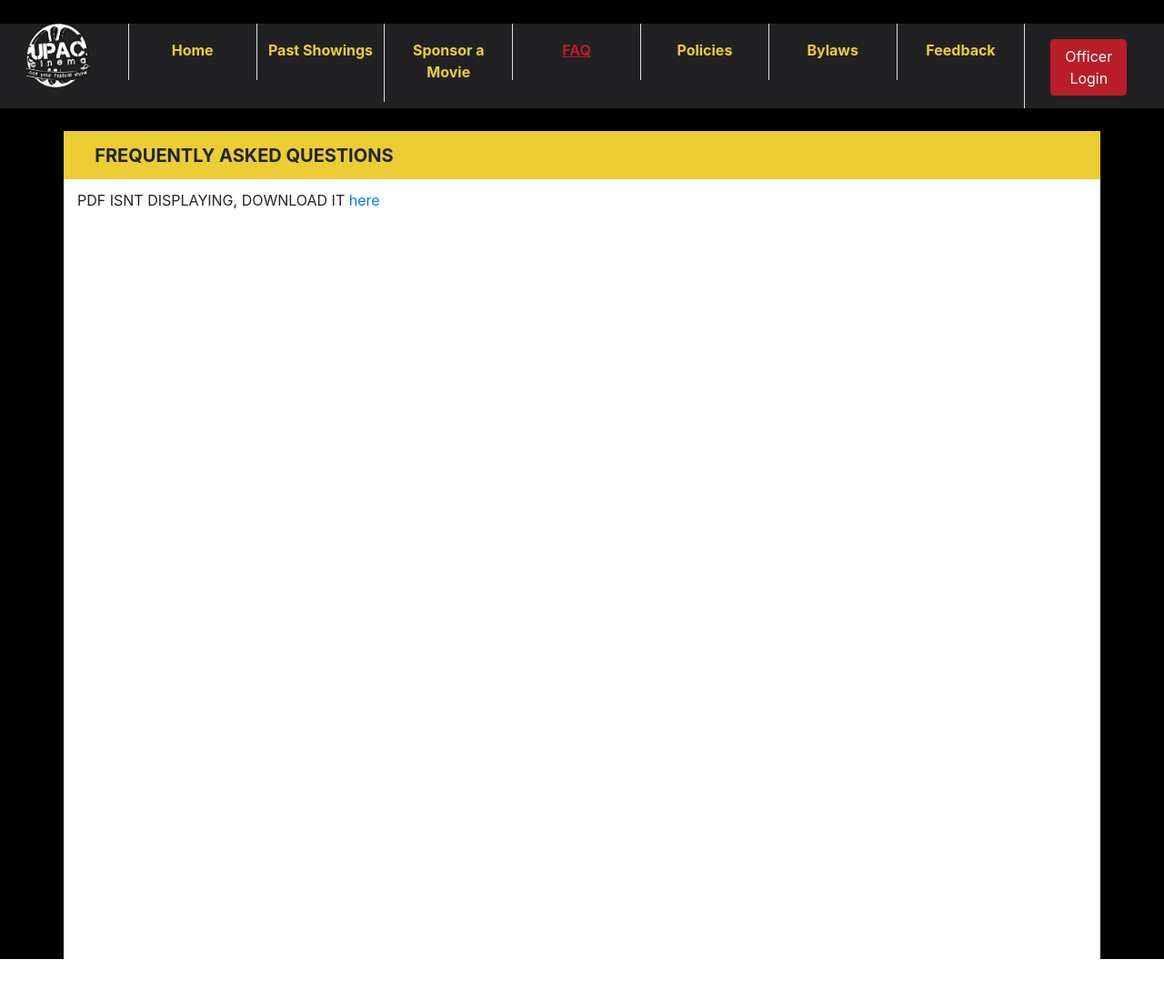
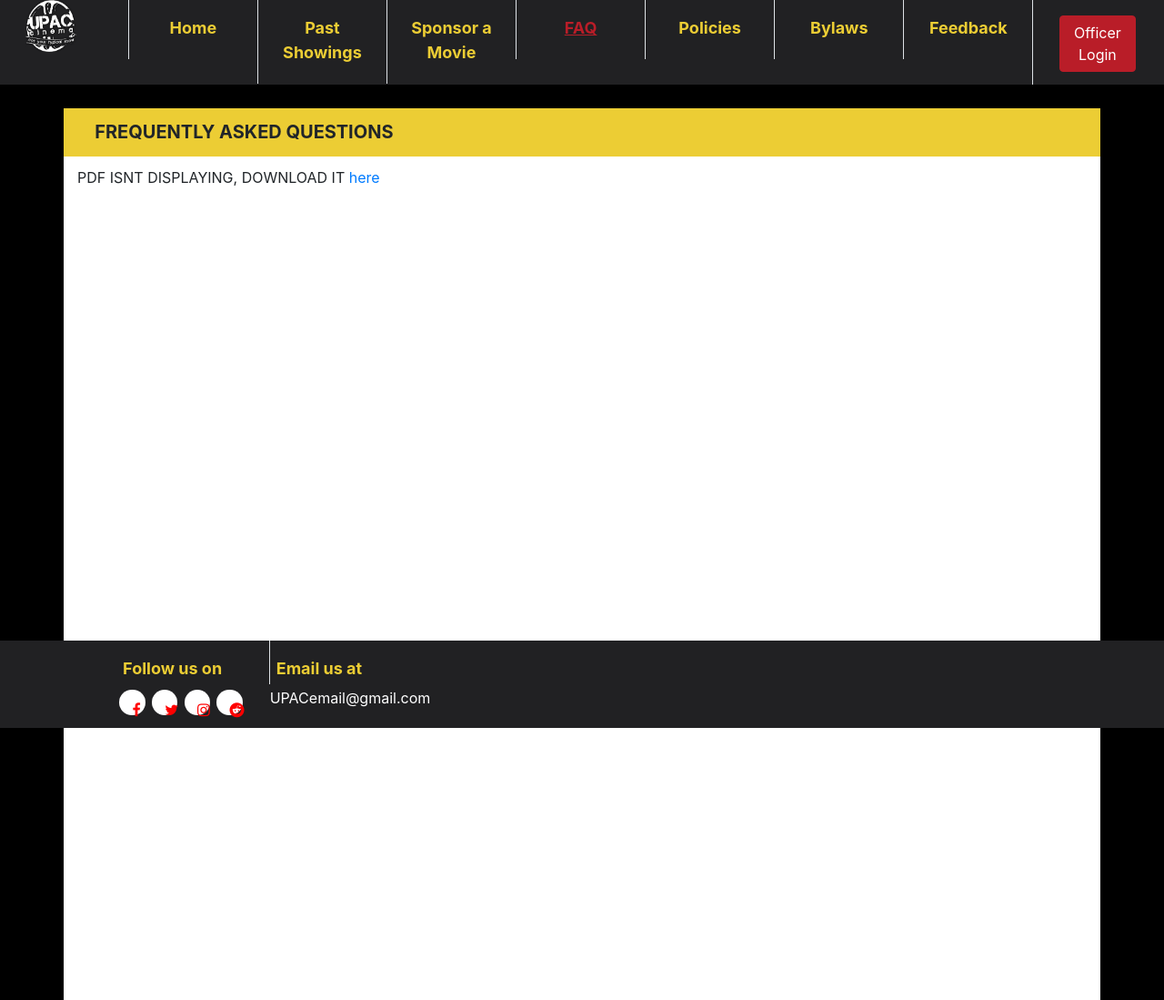
Before and after one commit to UPAC-Cinema/cinesite-backend, a Django app: page /about/faq/ in a window 1280 px wide. Shown: the whole page at 91% size. Before the commit the page ends 1054 px from the top, so only its background shows below. Run offline with Django 3.2, Linux system fonts and the light colour scheme; some libraries are stand-ins or nearby versions.

Commit message:
footer on backend code, minor css adjustments

```diff
--- a/SDD/SDD/settings.py
+++ b/SDD/SDD/settings.py
@@ -81,7 +81,7 @@ DATABASES = {
         'ENGINE': 'django.db.backends.postgresql',
         'NAME': 'movies_database',
         'USER': 'postgres',
-        'PASSWORD': 'eagleeye2108',
+	'PASSWORD': '2161',
         'HOST': '127.0.0.1',
         'PORT': '5432',
     }
--- a/SDD/static/styles.css
+++ b/SDD/static/styles.css
@@ -5,22 +5,23 @@ body {
 nav {
     list-style-type: none;
     margin-top: 0px;
-    margin-bottom: 2%;
+    margin-bottom: 0%;
     padding: 0;
     overflow: hidden;
     background-color: #212123;
 }
 
 nav img {
-    height: 50%;
-    width: 50%;
+    height: 40%;
+    width: 40%;
     margin-left: 20%;
     margin-right: 10%;
 }
 
 li {
+    list-style: none;
     float: left;
-    width: 11%;
+    width: 11.1%;
     height: 50%;
 }
 
@@ -31,8 +32,71 @@ li a {
   padding: 5% 5% 15%;
   margin-top: 10px;
   text-decoration: none;
-  font-size: 16px;
+  font-size: 18px;
   font-weight: bolder;
+}
+
+
+.footer {
+    position: fixed;
+    left: 0;
+    bottom: 0;
+    height: 12%;
+    width: 100%;
+    background-color: #212123;
+    color: white;
+    text-align: center;
+}
+
+li c {
+    display: block;
+    color: #ECCD34;
+    text-align: left;
+    padding: 5% 5%;
+    margin-top: 10px;
+    text-decoration: none;
+    font-size: 18px;
+    font-weight: bolder;
+}
+
+/* Social Media icons */
+.fa {
+    padding: 10%;
+    font-size: 10px;
+    width: 10%;
+    height: 50%;
+    text-align: center;
+    text-decoration: none;
+    margin: 2% 1%;
+    border-radius: 50%;
+}
+
+.fa:hover {
+    opacity: 0.7;
+}
+
+/* Facebook */
+.fa-facebook {
+    background: white;
+    color: red;
+}
+
+/* Instagram */
+.fa-instagram {
+    background: white;
+    color: red;
+}
+
+/* Twitter */
+.fa-twitter {
+    background: white;
+    color: red;
+}
+
+/* Reddit */
+.fa-reddit {
+    background: white;
+    color: red;
 }
 
 .carousel {
--- a/SDD/templates/bylaws.html
+++ b/SDD/templates/bylaws.html
@@ -15,7 +15,7 @@
         <nav id="nav-loader"></nav>
         {% include "nav_bar.html" %}
 
-        <div class="container margin_spaced"style="padding-bottom: 1%">
+        <div class="container margin_spaced"style="padding-bottom: 6.5%">
             <header class = header>
                 <div class="header-inner container">UPAC CINEMA BYLAWS</div>
             </header>
@@ -33,6 +33,10 @@
 
 		</div>
 
+        <!--Footer: do not remove-->
+        <div id="footer-loader"></div>
+        {% include "footer.html" %}
+
     	<!-- JS Stuff bootstrap says to include -->
         <script src="https://cdnjs.cloudflare.com/ajax/libs/popper.js/1.14.7/umd/popper.min.js" integrity="sha384-UO2eT0CpHqdSJQ6hJty5KVphtPhzWj9WO1clHTMGa3JDZwrnQq4sF86dIHNDz0W1" crossorigin="anonymous"></script>
     	<script src="https://stackpath.bootstrapcdn.com/bootstrap/4.3.1/js/bootstrap.min.js" integrity="sha384-JjSmVgyd0p3pXB1rRibZUAYoIIy6OrQ6VrjIEaFf/nJGzIxFDsf4x0xIM+B07jRM" crossorigin="anonymous"></script>
--- a/SDD/templates/faq.html
+++ b/SDD/templates/faq.html
@@ -15,7 +15,7 @@
         <nav id="nav-loader"></nav>
         {% include "nav_bar.html" %}
 
-        <div class="container margin_spaced"style="padding-bottom: 1%">
+        <div class="container margin_spaced"style="padding-bottom: 6.5%">
             <header class = header>
                 <div class="header-inner container">FREQUENTLY ASKED QUESTIONS</div>
             </header>
@@ -33,6 +33,10 @@
 
         </div>
 
+        <!--Footer: do not remove-->
+        <div id="footer-loader"></div>
+        {% include "footer.html" %}
+
         <!-- JS Stuff bootstrap says to include -->
         <script src="https://cdnjs.cloudflare.com/ajax/libs/popper.js/1.14.7/umd/popper.min.js" integrity="sha384-UO2eT0CpHqdSJQ6hJty5KVphtPhzWj9WO1clHTMGa3JDZwrnQq4sF86dIHNDz0W1" crossorigin="anonymous"></script>
         <script src="https://stackpath.bootstrapcdn.com/bootstrap/4.3.1/js/bootstrap.min.js" integrity="sha384-JjSmVgyd0p3pXB1rRibZUAYoIIy6OrQ6VrjIEaFf/nJGzIxFDsf4x0xIM+B07jRM" crossorigin="anonymous"></script>
--- a/SDD/templates/feedback.html
+++ b/SDD/templates/feedback.html
@@ -56,7 +56,7 @@
             </div>
         </div>
 
-        <div class="container margin_spaced">
+        <div class="container margin_spaced" style = "padding-bottom: 6.5%">
             <header class = header>
                 <div class="header-inner container">ANONYMOUS FEEDBACK</div>
             </header>
@@ -96,6 +96,10 @@
             </form>
         </div>
 
+        <!--Footer: do not remove-->
+        <div id="footer-loader"></div>
+        {% include "footer.html" %}
+
     	<!-- JS Stuff bootstrap says to include -->
 <!--        <script src="https://code.jquery.com/jquery-3.3.1.slim.min.js" integrity="sha384-q8i/X+965DzO0rT7abK41JStQIAqVgRVzpbzo5smXKp4YfRvH+8abtTE1Pi6jizo" crossorigin="anonymous"></script>-->
         <script src="https://cdnjs.cloudflare.com/ajax/libs/popper.js/1.14.7/umd/popper.min.js" integrity="sha384-UO2eT0CpHqdSJQ6hJty5KVphtPhzWj9WO1clHTMGa3JDZwrnQq4sF86dIHNDz0W1" crossorigin="anonymous"></script>
--- /dev/null
+++ b/SDD/templates/footer.html
@@ -0,0 +1,16 @@
+<link rel="shortcut icon" type="image/ico" href="images/favicon.ico"/>
+<link rel="stylesheet" href="https://cdnjs.cloudflare.com/ajax/libs/font-awesome/4.7.0/css/font-awesome.min.css">
+
+<footer class="footer">
+	<li style = "margin-left: 10%; margin-right: 2%">
+		<c>Follow us on</c>
+		<a href="#" class="fa fa-facebook"></a>
+		<a href="#" class="fa fa-twitter"></a>
+		<a href="#" class="fa fa-instagram"></a>
+		<a href="#" class="fa fa-reddit"></a>
+	</li>
+	<li class="border-left">
+		<c>Email us at</c>
+		<p>UPACemail@gmail.com</p>
+	</li>
+</footer>
--- a/SDD/templates/index.html
+++ b/SDD/templates/index.html
@@ -94,6 +94,10 @@
         });
         </script>
 
+        <!--Footer: do not remove-->
+        <div id="footer-loader"></div>
+        {% include "footer.html" %}
+
     	<!-- JS Stuff bootstrap says to include -->
         <script src="https://cdnjs.cloudflare.com/ajax/libs/popper.js/1.14.7/umd/popper.min.js" integrity="sha384-UO2eT0CpHqdSJQ6hJty5KVphtPhzWj9WO1clHTMGa3JDZwrnQq4sF86dIHNDz0W1" crossorigin="anonymous"></script>
     	<script src="https://stackpath.bootstrapcdn.com/bootstrap/4.3.1/js/bootstrap.min.js" integrity="sha384-JjSmVgyd0p3pXB1rRibZUAYoIIy6OrQ6VrjIEaFf/nJGzIxFDsf4x0xIM+B07jRM" crossorigin="anonymous"></script>
--- a/SDD/templates/schedule.html
+++ b/SDD/templates/schedule.html
@@ -16,7 +16,7 @@
 
         {% include "nav_bar.html" %}
 
-        <div class="container">
+        <div class="container margin_spaced" style = "margin-bottom: 6.5%">
             <header class="header">
                 <div class="header-inner container">PAST MOVIES</div>
             </header>
@@ -44,6 +44,10 @@
             </table>
         </div>
 
+        <!--Footer: do not remove-->
+        <div id="footer-loader"></div>
+        {% include "footer.html" %}
+
         <script src="https://cdnjs.cloudflare.com/ajax/libs/popper.js/1.14.7/umd/popper.min.js" integrity="sha384-UO2eT0CpHqdSJQ6hJty5KVphtPhzWj9WO1clHTMGa3JDZwrnQq4sF86dIHNDz0W1" crossorigin="anonymous"></script>
      <script src="https://stackpath.bootstrapcdn.com/bootstrap/4.3.1/js/bootstrap.min.js" integrity="sha384-JjSmVgyd0p3pXB1rRibZUAYoIIy6OrQ6VrjIEaFf/nJGzIxFDsf4x0xIM+B07jRM" crossorigin="anonymous"></script>
   	</body>
--- a/SDD/templates/sponsor.html
+++ b/SDD/templates/sponsor.html
@@ -33,7 +33,7 @@
 
 		</div>
 
-        <div class="container margin_spaced">
+        <div class="container margin_spaced" style = "padding-bottom: 6.5%">
             <header class = header>
                 <div class="header-inner container">SPONSORSHIP FORM</div>
             </header>
@@ -137,6 +137,10 @@
             </div>
         </div>
 
+        <!--Footer: do not remove-->
+        <div id="footer-loader"></div>
+        {% include "footer.html" %}
+
     	<!-- JS Stuff bootstrap says to include -->
         <script src="https://cdnjs.cloudflare.com/ajax/libs/popper.js/1.14.7/umd/popper.min.js" integrity="sha384-UO2eT0CpHqdSJQ6hJty5KVphtPhzWj9WO1clHTMGa3JDZwrnQq4sF86dIHNDz0W1" crossorigin="anonymous"></script>
     	<script src="https://stackpath.bootstrapcdn.com/bootstrap/4.3.1/js/bootstrap.min.js" integrity="sha384-JjSmVgyd0p3pXB1rRibZUAYoIIy6OrQ6VrjIEaFf/nJGzIxFDsf4x0xIM+B07jRM" crossorigin="anonymous"></script>
```
Also changed, not shown: SDD/templates/policies.html (+6 -1 lines).
